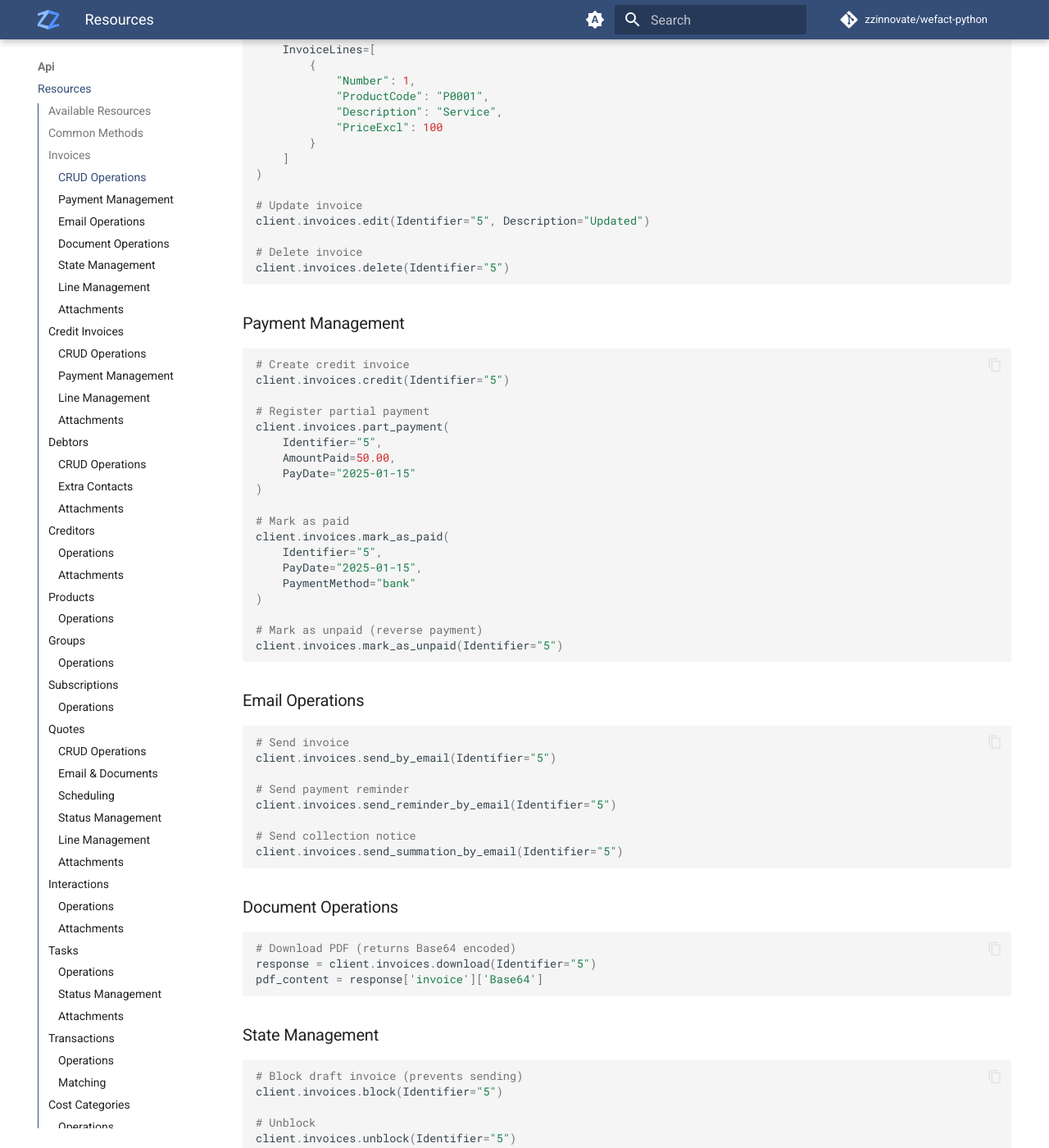
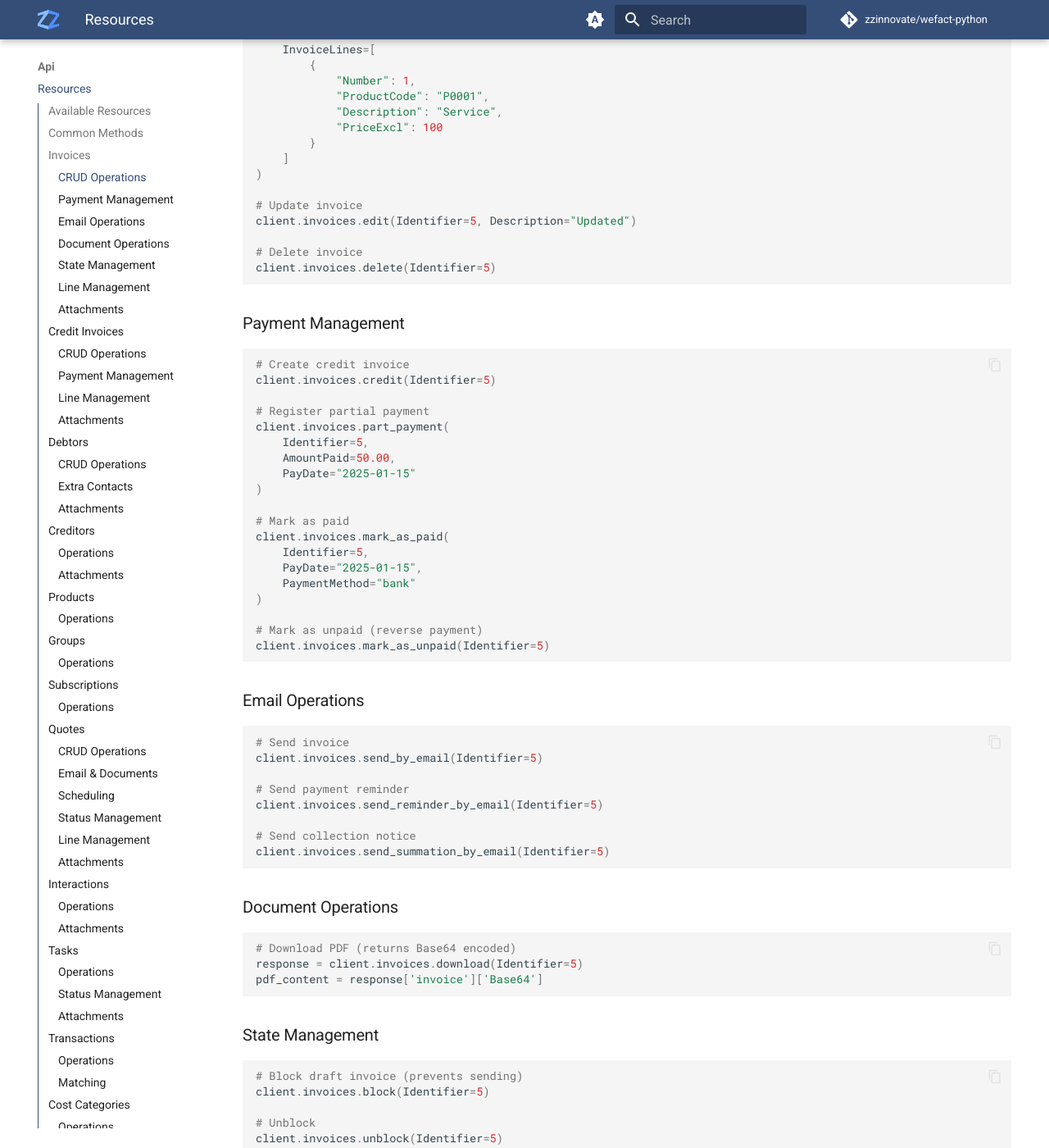
Before and after one commit to zzinnovate/wefact-python, an MkDocs documentation site: the page built from docs/api/resources.md, in a window 1280 px wide and 1400 px high, scrolled down 1478 px. Shown: the whole window at 82% size. Built offline with MkDocs 1.6.1 and Material for MkDocs 9.7.7, drawn with Linux system fonts in a browser that asks for light colours; comment, search, counter and statistics services are not loaded; some of the changed text lies outside the part shown.

````diff
--- a/docs/api/resources.md
+++ b/docs/api/resources.md
@@ -29,17 +29,17 @@ Most resources support these standard operations:
 client.invoices.list(limit=100, offset=0)
 
 # Get single record by ID or code
-client.invoices.show(Identifier="5")           # Using numeric ID
+client.invoices.show(Identifier=5)           # Using numeric ID
 client.invoices.show(InvoiceCode="INV10000")   # Using formatted code
 
 # Create new record
 client.invoices.create(DebtorCode="DB10000", ...)
 
 # Update existing record
-client.invoices.edit(Identifier="5", ...)
+client.invoices.edit(Identifier=5, ...)
 
 # Delete record
-client.invoices.delete(Identifier="5")
+client.invoices.delete(Identifier=5)
 ```
 
 ---
@@ -55,7 +55,7 @@ Full invoice lifecycle management with 25+ operations.
 client.invoices.list(limit=100, offset=0)
 
 # Get invoice by ID
-client.invoices.show(Identifier="5")
+client.invoices.show(Identifier=5)
 
 # Or use the formatted invoice code
 client.invoices.show(InvoiceCode="INV10000")
@@ -74,54 +74,54 @@ client.invoices.create(
 )
 
 # Update invoice
-client.invoices.edit(Identifier="5", Description="Updated")
+client.invoices.edit(Identifier=5, Description="Updated")
 
 # Delete invoice
-client.invoices.delete(Identifier="5")
+client.invoices.delete(Identifier=5)
 ```
 
 ### Payment Management
 
 ```python
 # Create credit invoice
-client.invoices.credit(Identifier="5")
+client.invoices.credit(Identifier=5)
 
 # Register partial payment
 client.invoices.part_payment(
-    Identifier="5",
+    Identifier=5,
     AmountPaid=50.00,
     PayDate="2025-01-15"
 )
 
 # Mark as paid
 client.invoices.mark_as_paid(
-    Identifier="5",
+    Identifier=5,
     PayDate="2025-01-15",
     PaymentMethod="bank"
 )
 
 # Mark as unpaid (reverse payment)
-client.invoices.mark_as_unpaid(Identifier="5")
+client.invoices.mark_as_unpaid(Identifier=5)
 ```
 
 ### Email Operations
 
 ```python
 # Send invoice
-client.invoices.send_by_email(Identifier="5")
+client.invoices.send_by_email(Identifier=5)
 
 # Send payment reminder
-client.invoices.send_reminder_by_email(Identifier="5")
+client.invoices.send_reminder_by_email(Identifier=5)
 
 # Send collection notice
-client.invoices.send_summation_by_email(Identifier="5")
+client.invoices.send_summation_by_email(Identifier=5)
 ```
 
 ### Document Operations
 
 ```python
 # Download PDF (returns Base64 encoded)
-response = client.invoices.download(Identifier="5")
+response = client.invoices.download(Identifier=5)
 pdf_content = response['invoice']['Base64']
 ```
 
@@ -129,29 +129,29 @@ pdf_content = response['invoice']['Base64']
 
 ```python
 # Block draft invoice (prevents sending)
-client.invoices.block(Identifier="5")
+client.invoices.block(Identifier=5)
 
 # Unblock
-client.invoices.unblock(Identifier="5")
+client.invoices.unblock(Identifier=5)
 
 # Schedule send
 client.invoices.schedule(
-    Identifier="5",
+    Identifier=5,
     ScheduledAt="2025-08-01 09:00:00"
 )
 
 # Cancel schedule
-client.invoices.cancel_schedule(Identifier="5")
+client.invoices.cancel_schedule(Identifier=5)
 
 # Pause payment process
 client.invoices.payment_process_pause(
-    Identifier="5",
+    Identifier=5,
     PaymentPausedEndDate="2025-12-31",
     PaymentPausedReason="Customer requested"
 )
 
 # Reactivate payment process
-client.invoices.payment_process_reactivate(Identifier="5")
+client.invoices.payment_process_reactivate(Identifier=5)
 ```
 
 ### Line Management
@@ -159,7 +159,7 @@ client.invoices.payment_process_reactivate(Identifier="5")
 ```python
 # Add invoice line
 client.invoices.invoice_line_add(
-    Identifier="5",
+    Identifier=5,
     InvoiceLines=[
         {
             "ProductCode": "P0002",
@@ -170,13 +170,13 @@ client.invoices.invoice_line_add(
 
 # Delete invoice line
 client.invoices.invoice_line_delete(
-    Identifier="5",
+    Identifier=5,
     InvoiceLines=[{"Identifier": "12"}]  # Line ID
 )
 
 # Reorder lines
 client.invoices.sort_lines(
-    Identifier="5",
+    Identifier=5,
     InvoiceLines=[
         {"Identifier": "13"},
         {"Identifier": "12"}
@@ -189,20 +189,20 @@ client.invoices.sort_lines(
 ```python
 # Add attachment
 client.invoices.attachment_add(
-    ReferenceIdentifier="5",
+    ReferenceIdentifier=5,
     Filename="contract.pdf",
     Base64="<base64_encoded_content>"
 )
 
 # Download attachment
 response = client.invoices.attachment_download(
-    ReferenceIdentifier="5",
+    ReferenceIdentifier=5,
     Filename="contract.pdf"
 )
 
 # Delete attachment
 client.invoices.attachment_delete(
-    ReferenceIdentifier="5",
+    ReferenceIdentifier=5,
     Filename="contract.pdf"
 )
 ```
--- a/pyproject.toml
+++ b/pyproject.toml
@@ -1,6 +1,6 @@
 [project]
 name = "wefact-python"
-version = "1.0.0"
+version = "1.0.1"
 description = "A Python wrapper for the WeFact API"
 authors = [{name = "Sjoerd Zaalberg van Zelst", email = "hello@zzinnovate.com"}]
 license = "MIT"
--- a/wefact/version.py
+++ b/wefact/version.py
@@ -2,7 +2,7 @@
 
 """Package version."""
 
-__version__ = "1.0.0"
+__version__ = "1.0.1"
 
 __author__ = "Sjoerd Zaalberg van Zelst"
 __email__ = "hello@zzinnovate.com"
--- a/wefact_cli/__init__.py
+++ b/wefact_cli/__init__.py
@@ -1,3 +1,3 @@
 """WeFact API Testing CLI Tool"""
 
-__version__ = "1.0.0"
+__version__ = "1.0.1"
````
Also changed, not shown: CHANGELOG.md (+15 -1 lines), docs/getting-started/usage.md (+14 -3 lines), docs/index.md (+2 -3 lines), 1 other file.
